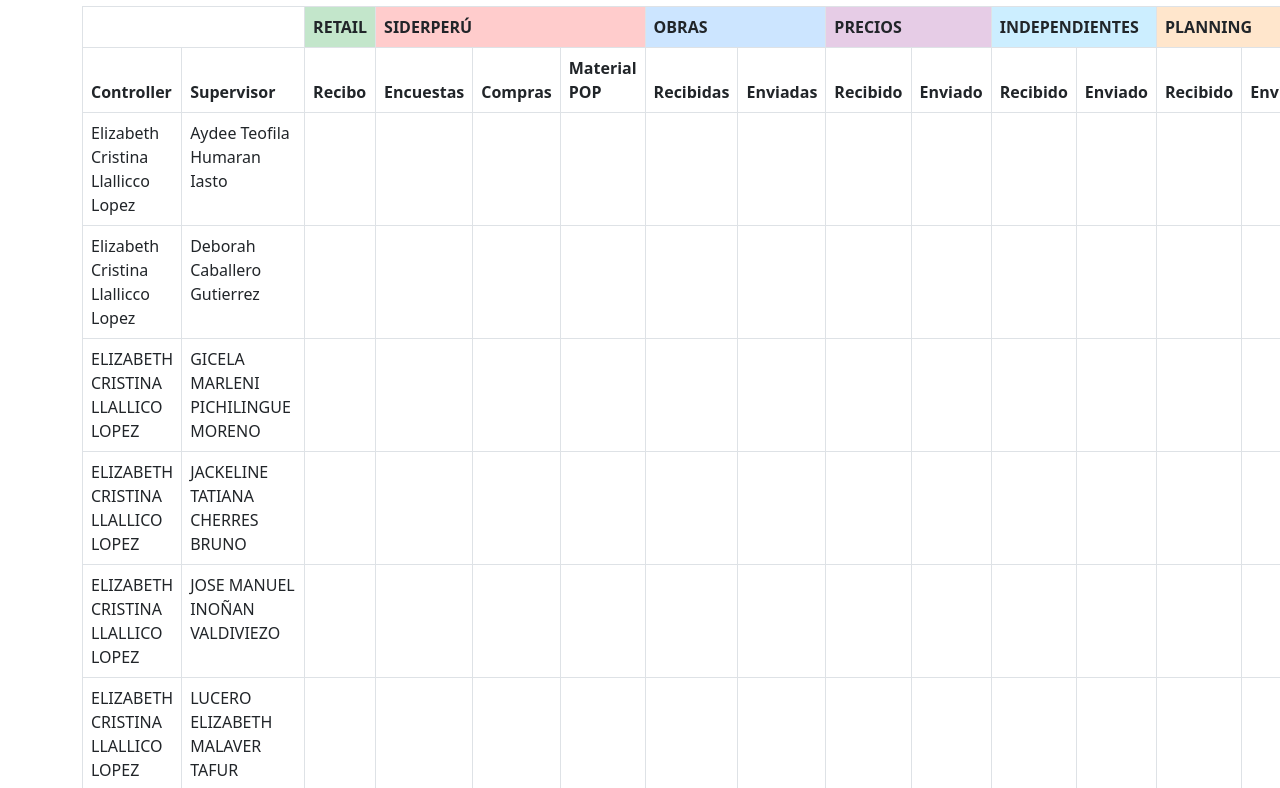
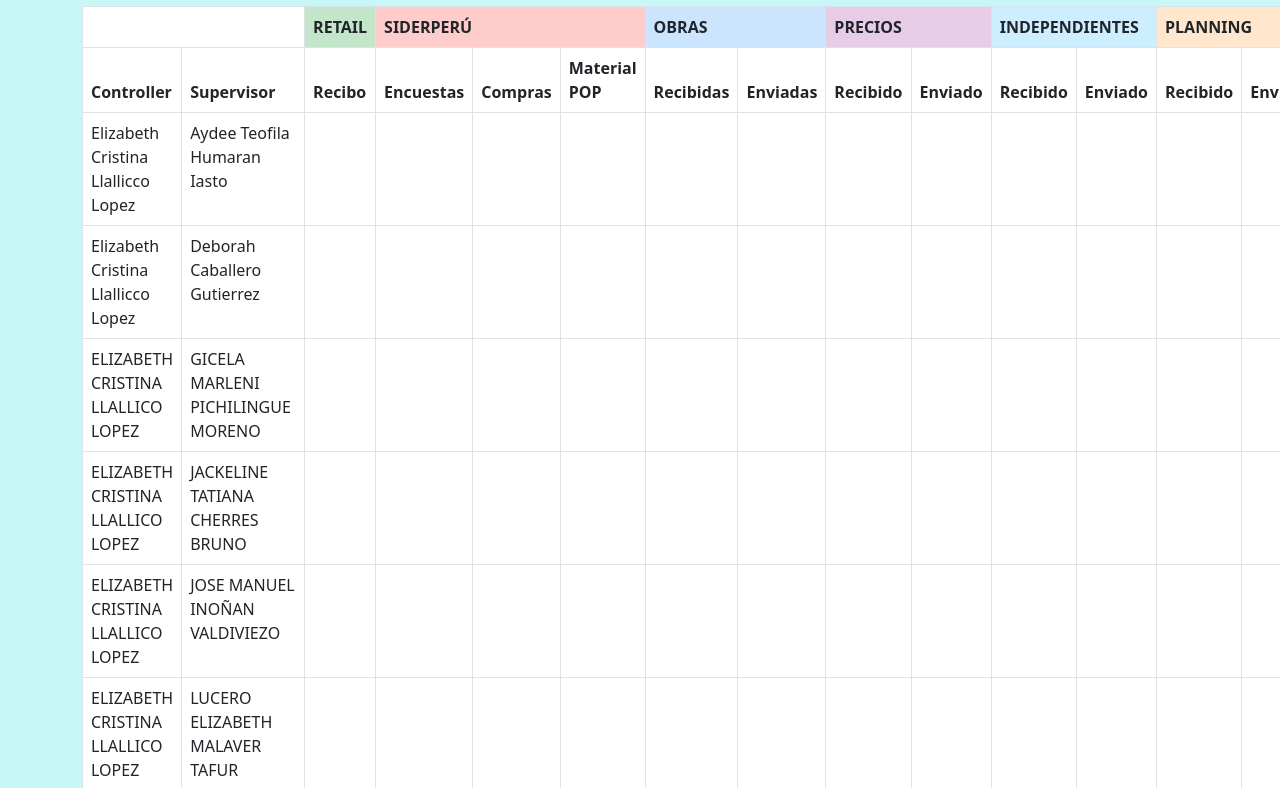
Before and after one commit to Deathgun24/AscensoLucky1, a plain HTML site: page index.html in a window 1280 px wide. Shown: the part 80-868 px from the top of the page. Drawn offline with nearby package versions, Linux system fonts and the light colour scheme; no server answers.

Commit message:
segundapruebaojalasuba

```diff
--- a/index.html
+++ b/index.html
@@ -24,7 +24,7 @@
         }
     </style>
 </head>
-<body>
+<body style="background-color: #c7f7f7;">
     <div class="container mt-4">
         <h2 class="text-center mb-4">Estado de Tareas - Empresa</h2>
         <table id="statusTable" class="table table-bordered table-hover table-clickable">
```
